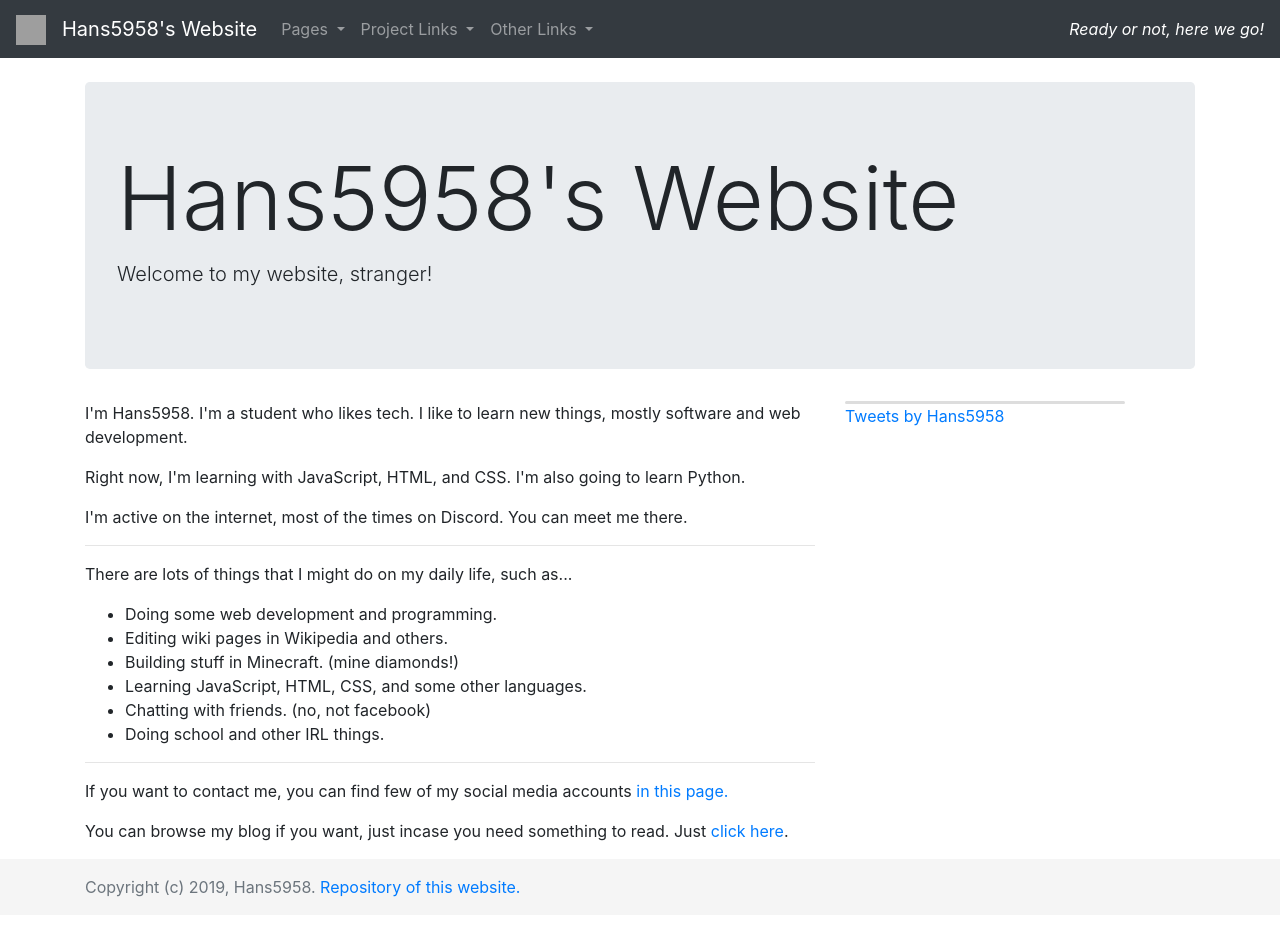
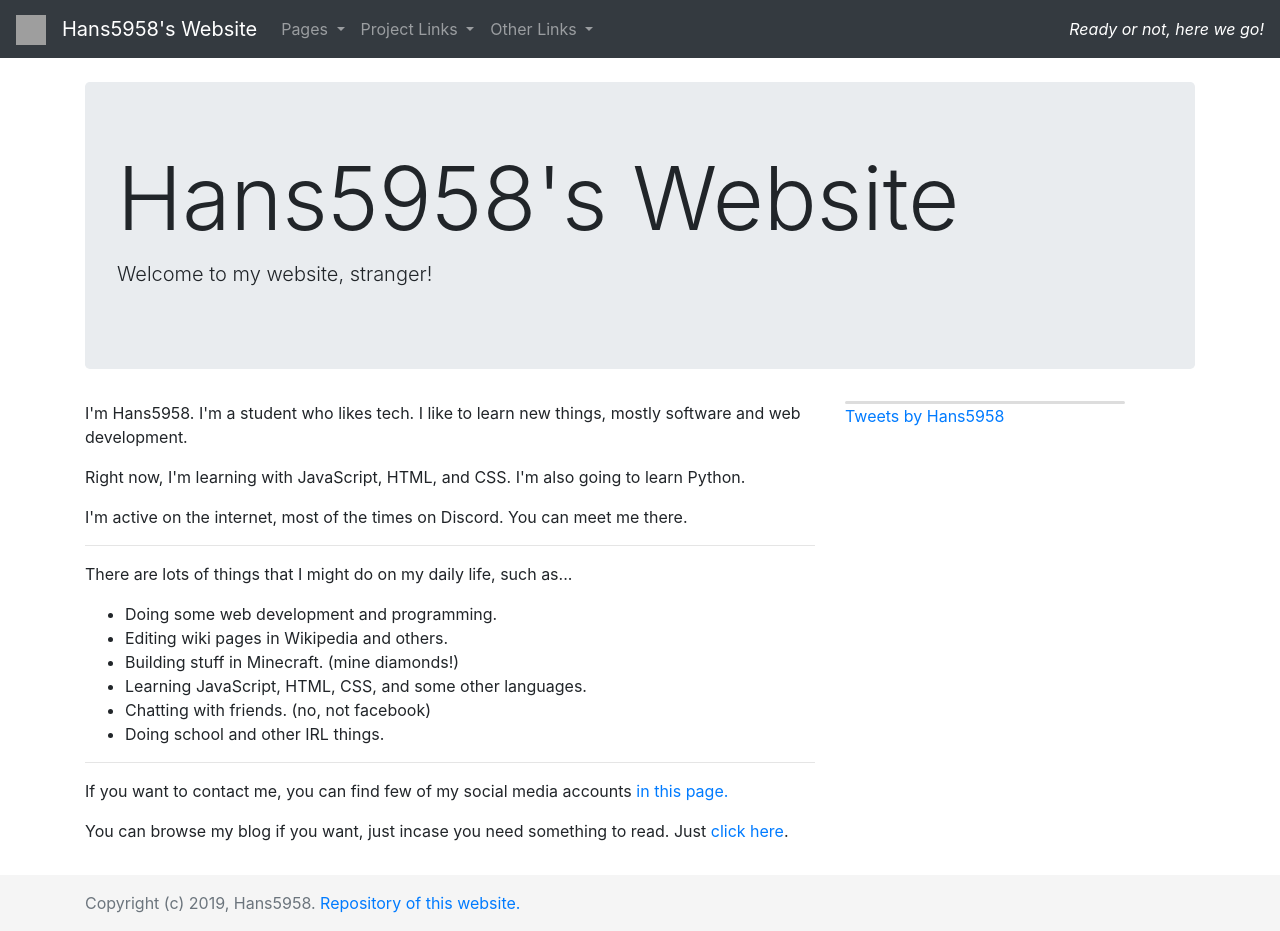
Before and after one commit to Hans5958/website-jekyll, a Jekyll site: the page built from index.html, in a window 1280 px wide. Built offline with Jekyll 4.4.1, drawn with Linux system fonts in a browser that asks for light colours; comment, search, counter and statistics services are not loaded; a style sheet for code colours, icons or effects is not loaded; grey boxes are pictures that could not be loaded.

Commit message:
Update _includes

```diff
--- a/_includes/footer.html
+++ b/_includes/footer.html
@@ -1,4 +1,4 @@
-<div style="height:3.5rem"></div>
+<div style="height:4.5rem"></div>
 <footer class="footer text-middle">
     <div class="container">
 	<span class="text-muted">Copyright (c) 2019, Hans5958. <a href="https://github.com/Hans5958/hans5958.github.io">Repository of this website.</a></span>
--- a/_includes/head.html
+++ b/_includes/head.html
@@ -5,15 +5,15 @@
   <meta name="description" content="{{ page.description }}">
   <meta name="author" content="Hans5958">
   <!-- Require Script and Loading Page -->
-  <script src="https://ajax.googleapis.com/ajax/libs/jquery/3.3.1/jquery.min.js"></script>
+  <link rel="stylesheet" href="/assets/css/footer.css">
+  <script src="https://ajax.googleapis.com/ajax/libs/jquery/3.4.1/jquery.min.js"></script>
+  <script src="https://cdnjs.cloudflare.com/ajax/libs/popper.js/1.16.0/umd/popper.min.js"></script>
+  <script src="https://maxcdn.bootstrapcdn.com/bootstrap/4.4.1/js/bootstrap.min.js"></script>
+  <link rel="stylesheet" href="https://maxcdn.bootstrapcdn.com/bootstrap/4.4.1/css/bootstrap.min.css">
+  <script src="/assets/js/bootstrap-4-navbar.js"></script>
+  <link rel="stylesheet" href="/assets/css/bootstrap-4-navbar.css">
   <script src="https://cdnjs.cloudflare.com/ajax/libs/pace/1.0.2/pace.min.js"></script>
+  <script>Pace.on("done", function(){$('#overlay').delay(300).fadeOut(600);setTimeout(function(){Pace.options.ajax = false}, 300)});</script>
   <link rel="stylesheet" href="https://cdnjs.cloudflare.com/ajax/libs/pace/1.0.2/themes/blue/pace-theme-flash.min.css">
   <script async src="https://www.googletagmanager.com/gtag/js?id=UA-49890594-3"></script>
   <script>function gtag(){dataLayer.push(arguments)}window.dataLayer=window.dataLayer||[],gtag("js",new Date),gtag("config","UA-49890594-3");</script>
-  <link rel="stylesheet" href="https://maxcdn.bootstrapcdn.com/bootstrap/4.1.0/css/bootstrap.min.css">
-  <script src="https://cdnjs.cloudflare.com/ajax/libs/popper.js/1.14.0/umd/popper.min.js"></script>
-  <script src="https://maxcdn.bootstrapcdn.com/bootstrap/4.1.0/js/bootstrap.min.js"></script>
-  <script src="/assets/js/bootstrap-4-navbar.js"></script>
-  <link rel="stylesheet" href="/assets/css/bootstrap-4-navbar.css">
-  <script>Pace.on("done", function(){$('#overlay').delay(300).fadeOut(600);setTimeout(function(){Pace.options.ajax = false}, 300)});</script>
-  <link rel="stylesheet" href="/assets/css/footer.css">
--- a/_includes/nav.html
+++ b/_includes/nav.html
@@ -144,4 +144,4 @@
     </span>
   </div>
 </nav>
-<br>
+<div style="height:1.5rem"></div>
```
